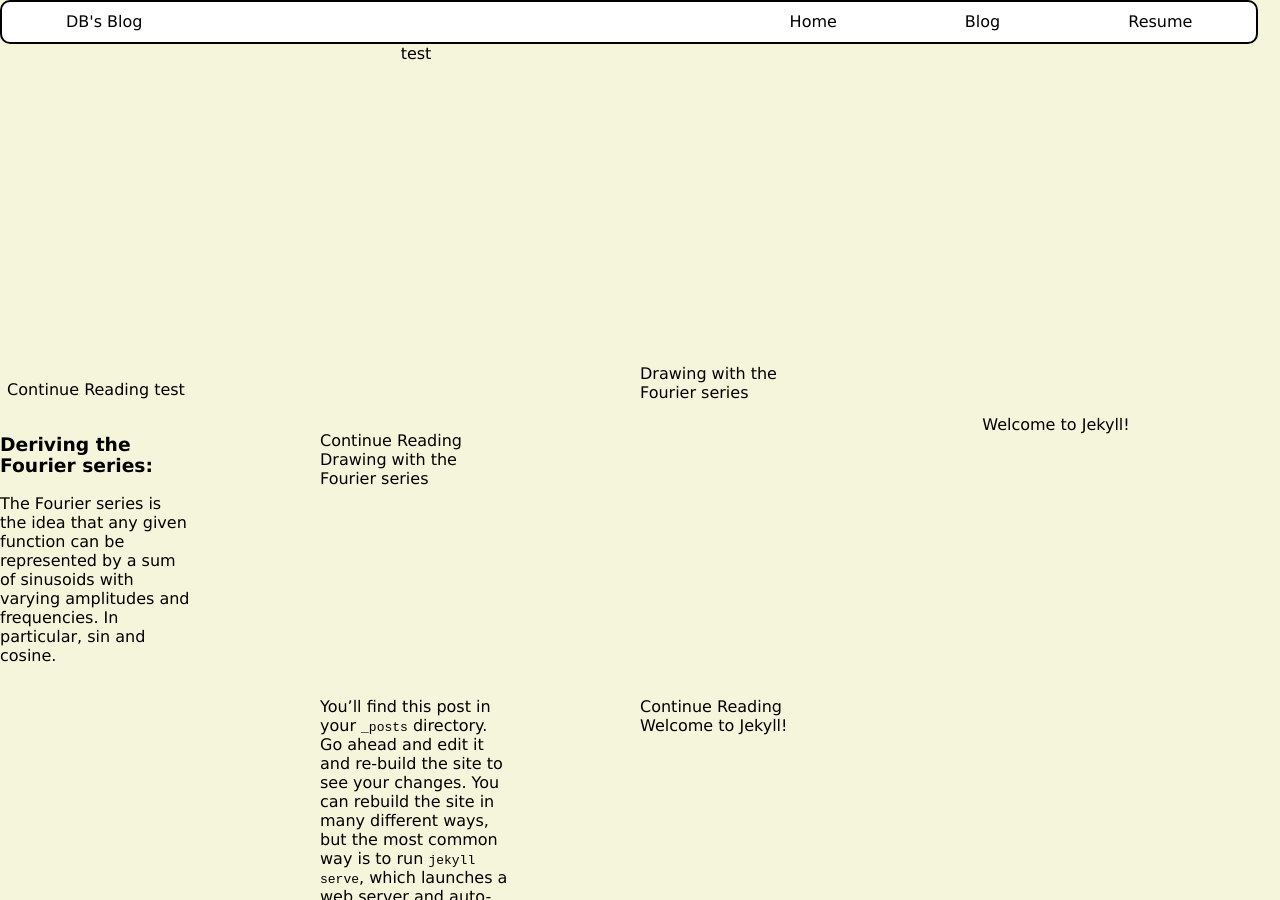
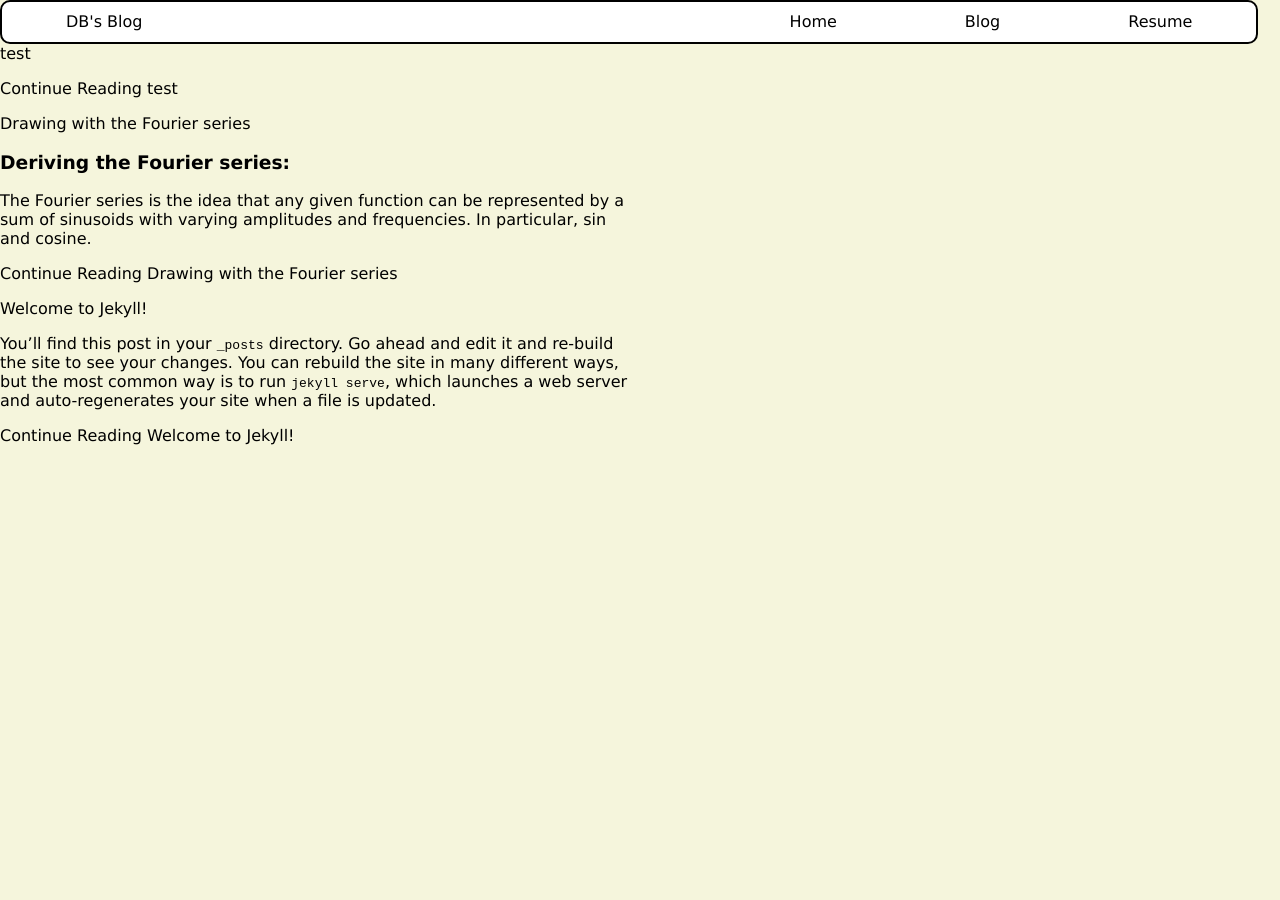
Before and after one commit to Dinhbaon/Dinhbaon.github.io, a Jekyll site: the page built from blog.markdown, in a window 1280 px wide and 900 px high. Built offline with Jekyll 4.4.1, drawn with Linux system fonts in a browser that asks for light colours.

Commit message:
Update default.html

```diff
--- a/_layouts/default.html
+++ b/_layouts/default.html
@@ -38,14 +38,14 @@
             <li><a href="index.html">Home</a></li>
 
         </ul>
-    <div class="blog-grid"style="max-width:100%">
+
 
         {% for post in site.posts %}
         {% if post.categories contains "project" %}
 
         {%else%}
 
-
+        <div style="width: 50vw;">
                 <a style="text-decoration: none; color: black; " href="{{ post.url }}">
 
 
@@ -56,11 +56,12 @@
                    <p >Continue Reading {{post.title}}</p>
 
 
+                </div>
 
 
         {% endif %}
         {% endfor %}
-    </div>
+
     </div>
 
 </div>
```
